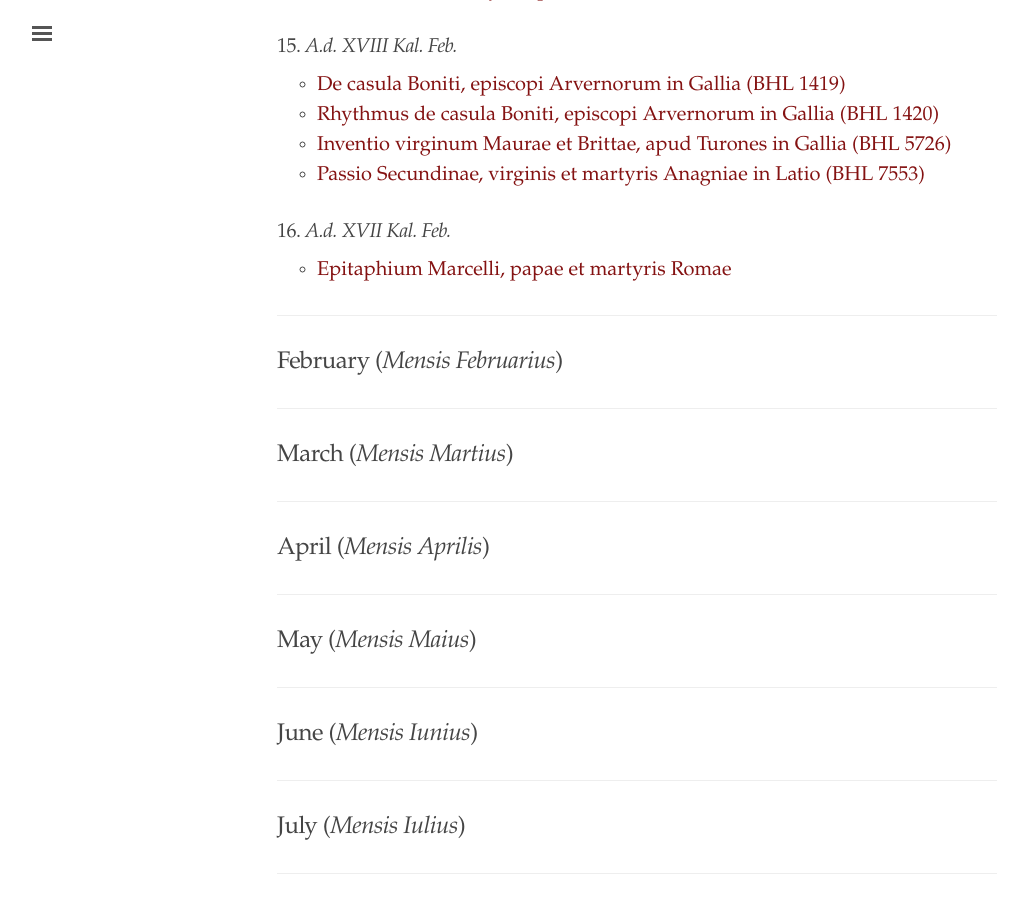
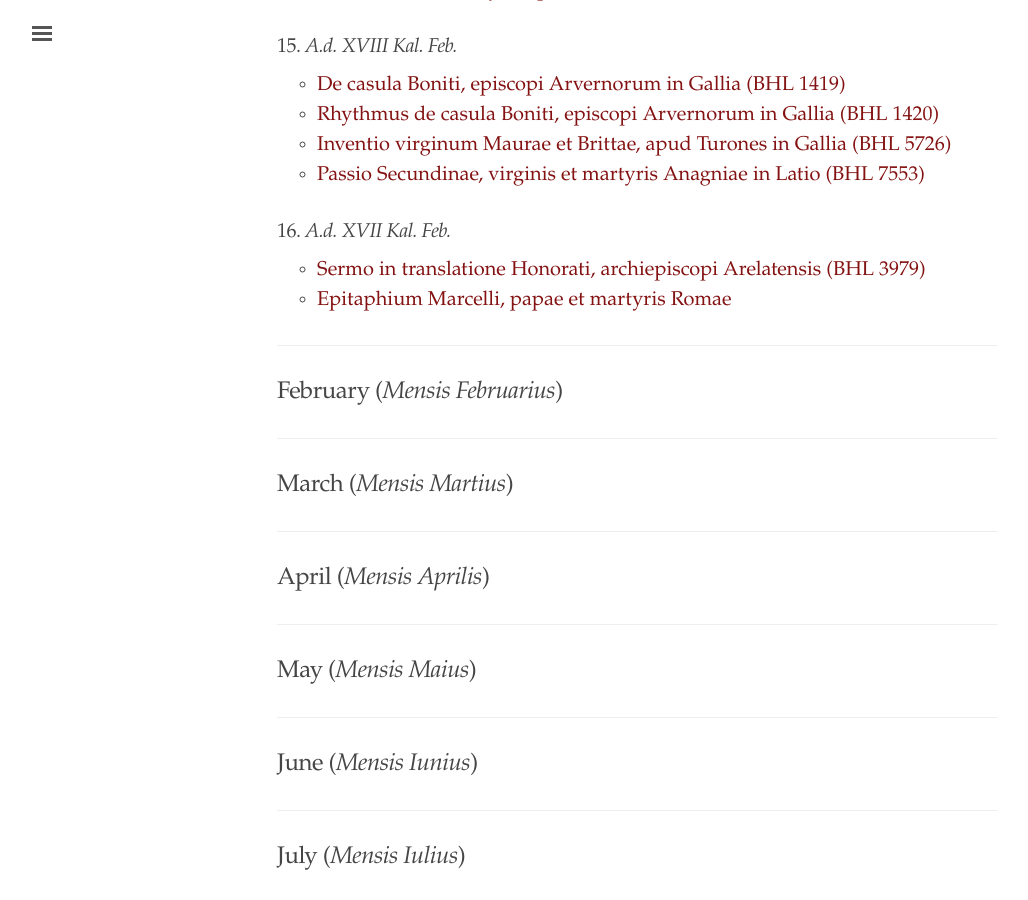
Before and after one commit to cjkoepke1/latin-hagiography, a Jekyll site: the page built from index.md, in a window 1280 px wide and 900 px high, scrolled down 5015 px. Shown: the whole window, without its empty margins (3-1031 px from the left). Built offline with Jekyll 4.4.1, drawn with Linux system fonts in a browser that asks for light colours.

Commit message:
Added Sermo in translatione Honorati Arelatensis

```diff
--- a/index.md
+++ b/index.md
@@ -178,6 +178,7 @@ title: "Latin Hagiography"
 
 ### 16. *A.d. XVII Kal. Feb.*
 
+- [Sermo in translatione Honorati, archiepiscopi Arelatensis (BHL 3979)](https://cjkoepke1.github.io/latin-hagiography/texts/sermo-in-translatione-honorati/)
 - [Epitaphium Marcelli, papae et martyris Romae](https://cjkoepke1.github.io/latin-hagiography/texts/epitaphium-marcelli-papae/)
 
 ---
```
